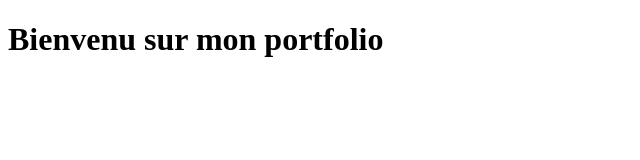
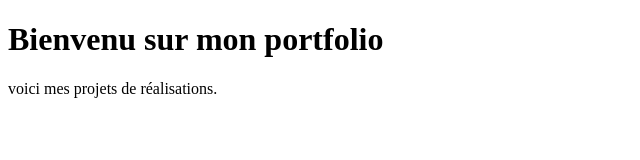
Before and after one commit to YSSFM/monportfolio, a plain HTML site: page index.html in a window 1280 px wide. Shown: the whole page, without its empty margins (0-640 px from the left). Drawn offline with Linux system fonts and the light colour scheme.

Commit message:
Ajout d'un paragraphe à index.html

```diff
--- a/index.html
+++ b/index.html
@@ -5,5 +5,6 @@
 </head>
 <body>
 	<h1>Bienvenu sur mon portfolio</h1>
+	<p>voici mes projets de réalisations.</p>
 </body>
 </html>
```
